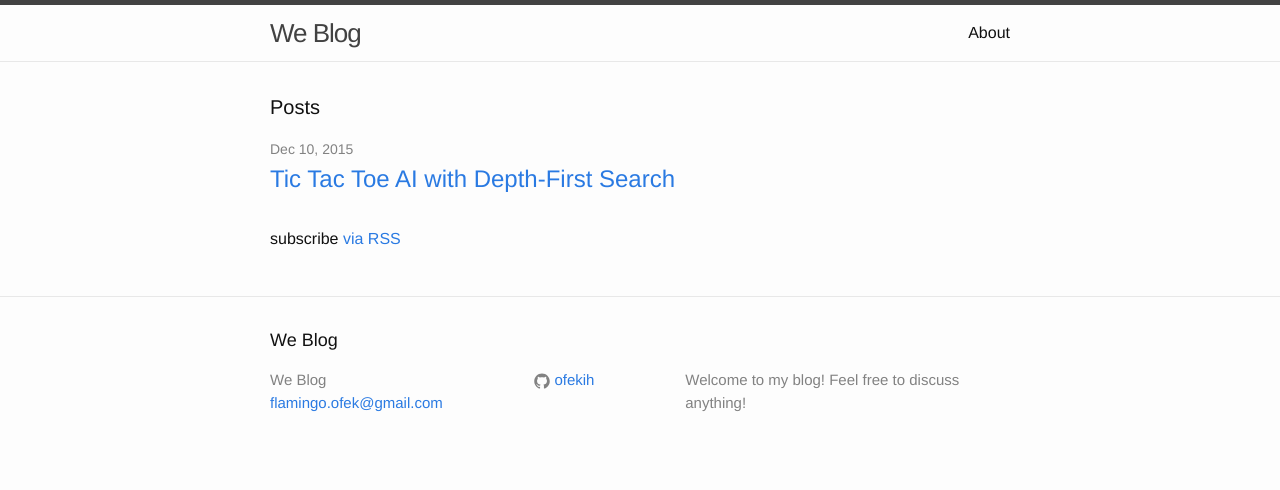
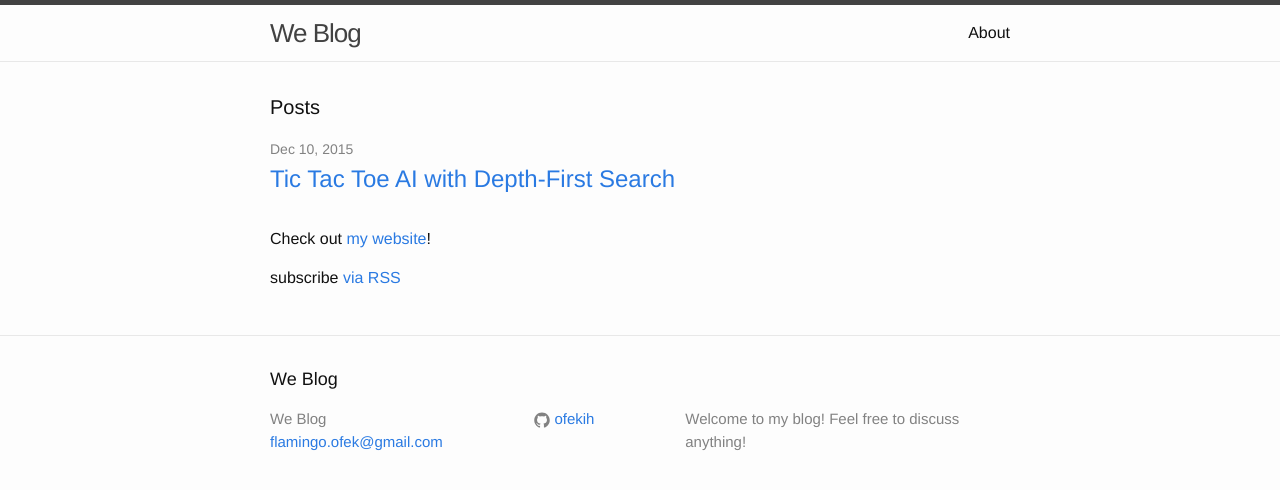
Before and after one commit to The-Ofek-Foundation/blog, a Jekyll site: the page built from index.html, in a window 1280 px wide. Shown: the top 490 px of the page. Built offline with Jekyll 4.4.1, drawn with Linux system fonts in a browser that asks for light colours; comment, search, counter and statistics services are not loaded.

Commit message:
Add link to website

```diff
--- a/index.html
+++ b/index.html
@@ -19,6 +19,7 @@ comments: true
     {% endfor %}
   </ul>
 
+  <p>Check out <a href="/">my website</a>!</p>
   <p class="rss-subscribe">subscribe <a href="{{ "/feed.xml" | prepend: site.baseurl }}">via RSS</a></p>
 
 </div>
```
